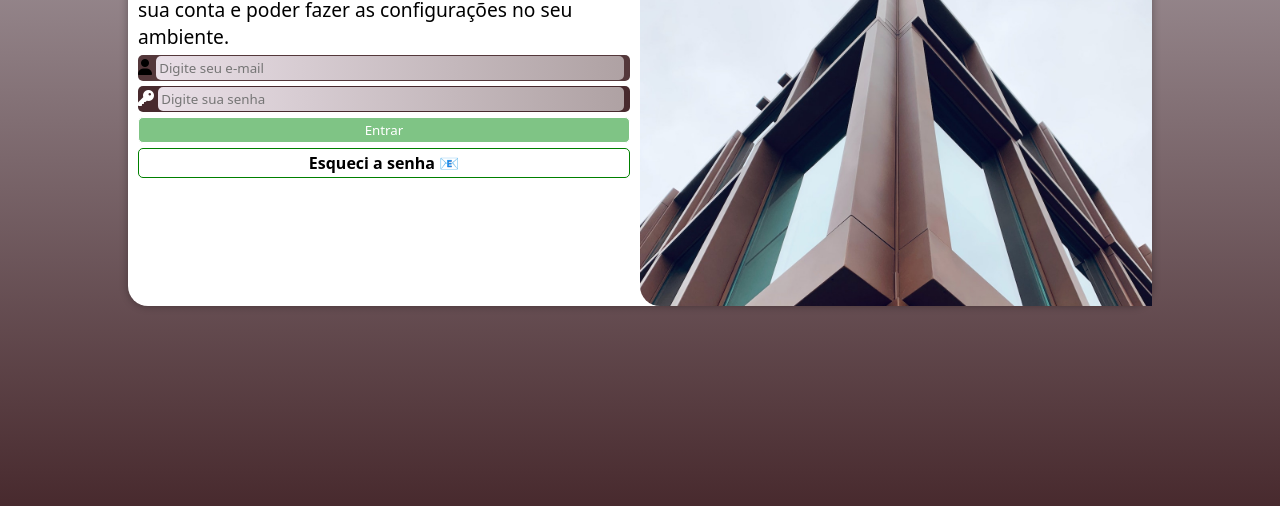
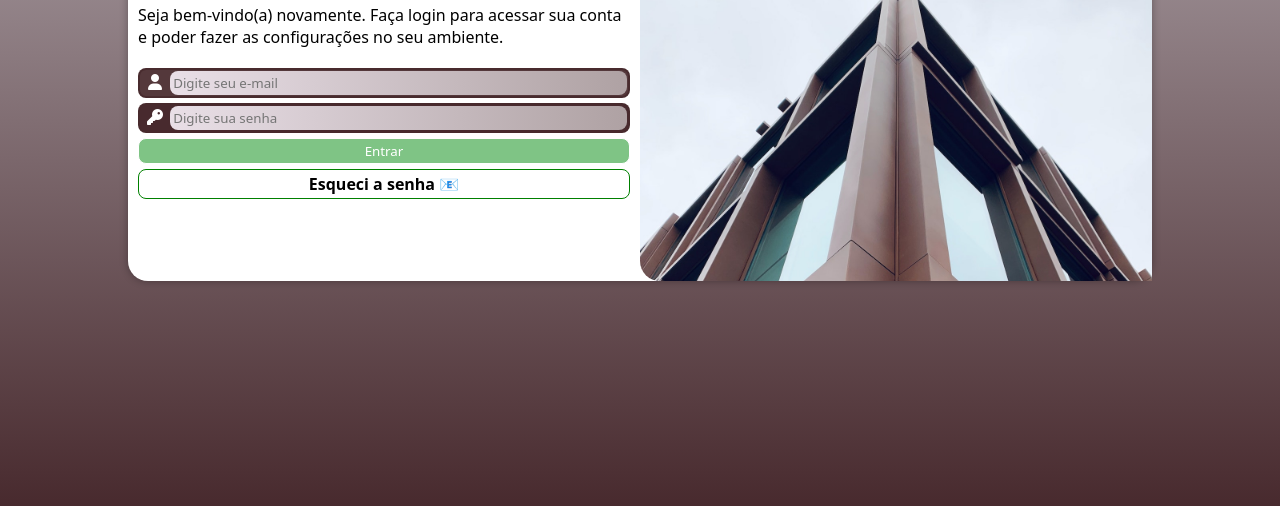
Before and after one commit to DaviResendeSilva/Projeto-Login, a plain HTML site: page index.html in a window 1280 px wide. Shown: the part 294-800 px from the top of the page. Drawn offline with Linux system fonts and the light colour scheme.

Commit message:
finalização do projeto

```diff
--- a/estilo/mediaquery.css
+++ b/estilo/mediaquery.css
@@ -7,8 +7,11 @@ body{
 }
  section#login{
     width: 80vw;
-height: 50vh;
+height: 280px;
  }
+ div#formulario > p{
+    margin: 20px 0px;
+}
 section#login > div#imagem{
     float: left;
     width: 30%;
@@ -21,10 +24,10 @@ section#login > div#formulario{
     width: 70%;
 }
 section#login input#isenha{
-    width: 95%;
+    width: calc(100% - 31px)
 }
 section#login input#iemail{
-    width: 95.5%;
+    width: calc(100% - 31px)
 }
 }
 @media screen and (min-width: 992px) {
@@ -33,14 +36,15 @@ section#login input#iemail{
     }
     section#login{
 width: 80vw;
-height: 50vh;
+height: 350px;
 
     }
+
 section#login input#isenha{
-    width: 94.6%;
+    width: calc(100% - 31px)
 }
 section#login input#iemail{
-    width: 95.1%;
+    width: calc(100% - 31px)
 }
     section#login > div#imagem{
         float: right;
@@ -56,6 +60,7 @@ width: 50%;
         font-size: 2em;
     }
     div#formulario > p {
-      font-size: 1.2em;
+      font-size: 1em;
+      margin: 20px 0px;
     }
 }
--- a/estilo/style.css
+++ b/estilo/style.css
@@ -31,8 +31,8 @@ section#login{
     position: absolute;
     top: 50%;
     left: 50%;
+    box-shadow: 0px 0px 9px #00000054;
     transform: translate(-50%, -50%);
-    box-shadow: 0px 0px 9px #00000054;
     transition: width .3s, height .3s;
     transition-timing-function: ease;
 }
@@ -57,19 +57,21 @@ section#login > div#formulario{
 }
 section#login div#divsenha{
     background-color: #482A2E;
+    border: solid 2px #482a2eee;
    color: white;
-   border-radius: 5px;
+   border-radius: 8px;
    margin-bottom: 5px;
 }
 section#login div#divemail{
     background-color:#482a2eee ;
-    border-radius: 5px;
+    border: solid 2px #482a2eee;
+    border-radius: 8px;
     margin-bottom: 5px;
 }
 section#login input#isenha{
-    width: 91.1%;
+    width: calc(100% - 31px);
     border: solid .01px;
-    border-radius: 5px;
+    border-radius: 8px;
     padding: 3px;
     margin-top: 1px;
     margin-bottom: 1px;
@@ -77,9 +79,8 @@ section#login input#isenha{
     background-image: linear-gradient(to right, #e9dfe7, #482a2e70);
 }
 section#login input#iemail{
-    width: 92%;
-    border: solid .01px;
-    border-radius: 5px;
+    width: calc(100% - 31px);
+    border-radius: 8px;
     padding: 3px;
     margin-top: 1px;
     margin-bottom: 1px;
@@ -91,7 +92,7 @@ section#login input#ientrar{
     background-color: #7fc485;
     color: white;
     width: 100%;
-    border-radius: 5px;
+    border-radius: 8px;
     border: solid .1px;
     padding: 3px;
     margin-bottom: 5px;
@@ -101,12 +102,12 @@ section#login a#ipass:hover{
     font-weight: bold;
     color: white;
     border: 1px solid  green;
-    border-radius: 7px;
+    border-radius: 8px;
 }
 section#login input#ientrar:hover{
     background-color: #17b867;
     font-weight: bolder;
-    border-radius: 7px;
+    border-radius: 8px;
 }
 section#login a#ipass{
     display: block;
@@ -115,7 +116,7 @@ section#login a#ipass{
     text-align: center;
     text-decoration: none;
     color: rgb(0, 0, 0);
-    border-radius: 5px;
+    border-radius: 8px;
     font-weight: 600;
     border: 1px solid  green;
 }
@@ -125,3 +126,19 @@ section#login div#divsenha:hover {
 section#login div#divemail:hover {
     background-color: #1b1011;
 }
+section#login i#email{
+    color: white;
+ width: 26px;
+ padding-left: 8px;
+}
+section#login i#senha{
+    color: white;
+ width: 26px;
+ padding-left: 7px;
+}
+div#divsenha > input#isenha:focus-within{
+ background-image: linear-gradient(to left, white, white)
+}
+div#divemail > input#iemail:focus-within{
+    background-image: linear-gradient(to left, white, white)
+   }
```
